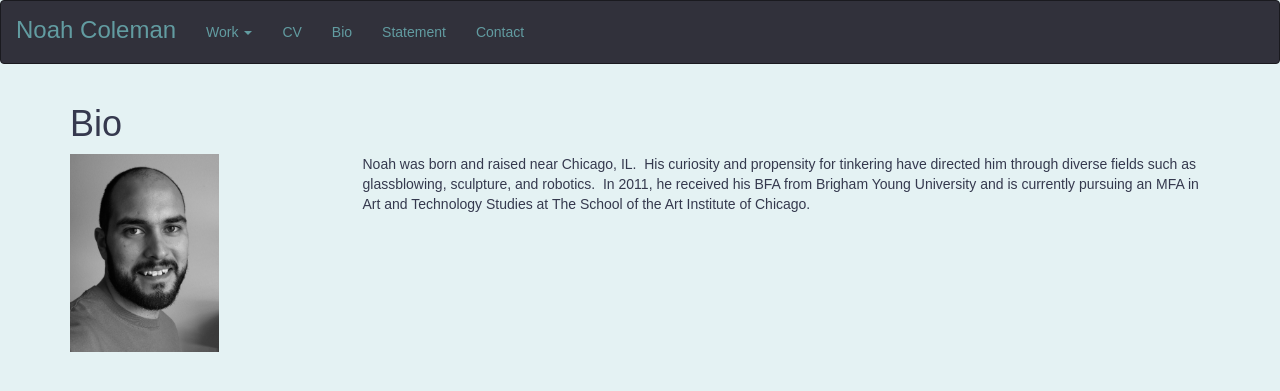
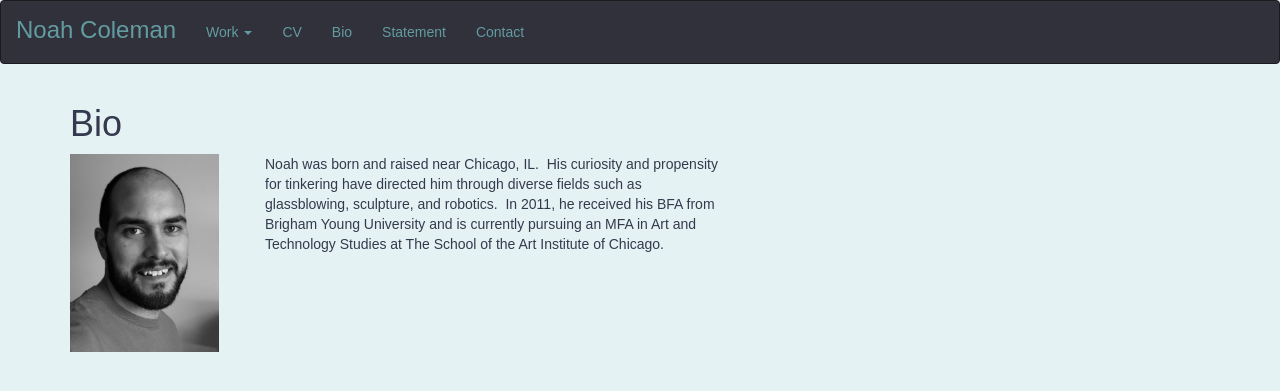
Before and after one commit to noahcoleman/tafmka-noahcoleman.github.io, a Jekyll site: the page built from bio/index.html, in a window 1280 px wide. Shown: the top 391 px of the page. Built offline with Jekyll 4.4.1, drawn with Linux system fonts in a browser that asks for light colours; nearby versions of some CDN libraries; Markdown is read by kramdown in place of the engine named in the settings.

Commit message:
changed column organization stuff

```diff
--- a/bio/index.html
+++ b/bio/index.html
@@ -5,10 +5,10 @@
 
 <h1>Bio</h1>
 <div class="row">
-	<div class=  "col-lg-2 col-md-3 col-sm-4 col-xs-5">
+	<div class=  "col-lg-2 col-md-3 col-sm-4 col-xs-4">
 		<img src="../img/bio/bio001.jpg" class="img-responsive" alt="Noah Coleman" height="199" width="149" align="left">
 	</div>
-	<div class=  "col-lg-9 col-lg-offset-1 col-md-8 col-md-offset-1 col-sm-7 col-sm-offset-1 col-xs-6 col-xs-offset-1" >
+	<div class=  "col-lg-5 col-lg-offset-0 col-md-5 col-md-offset-0 col-sm-5 col-sm-offset-0 col-xs-6 col-xs-offset-0" >
 		<p>Noah was born and raised near Chicago, IL. &nbsp;His curiosity and propensity for tinkering have directed him through diverse fields such as glassblowing, sculpture, and robotics. &nbsp;In 2011, he received his BFA from Brigham Young University and is currently pursuing an MFA in Art and Technology Studies at The School of the Art Institute of Chicago.</p>
 	</div>
 </div>
```
